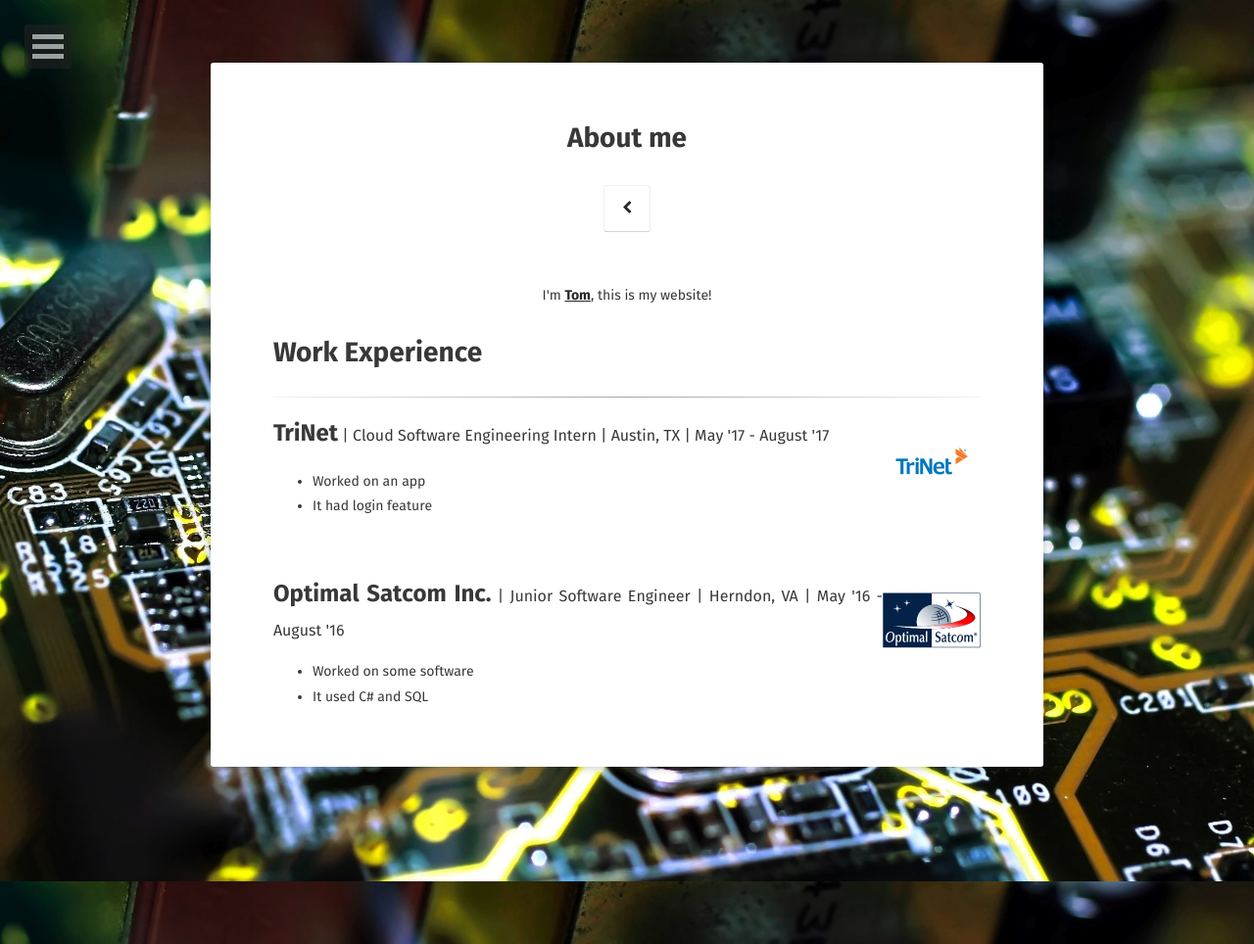
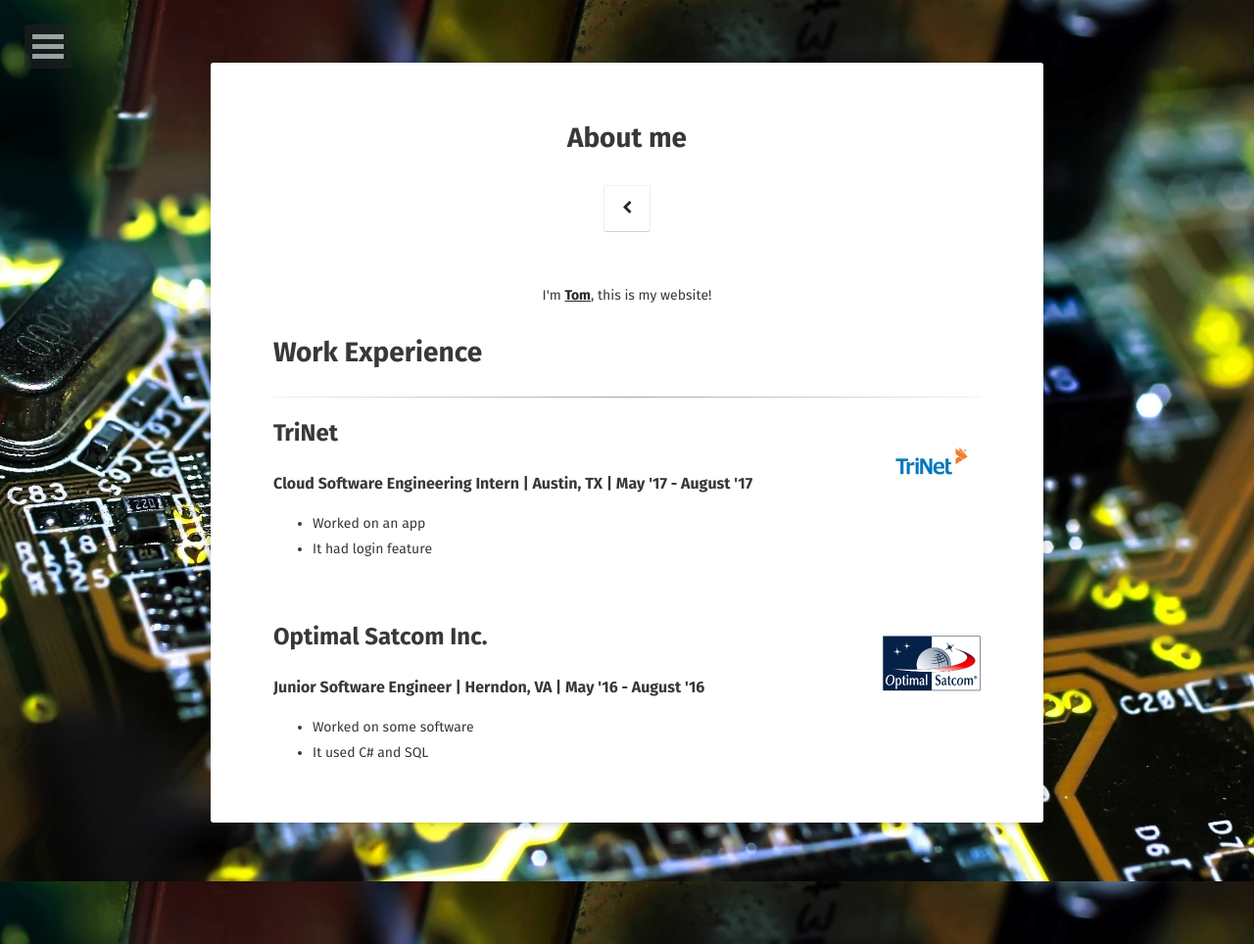
Before and after one commit to tsevans/tsevans.github.io, a Jekyll site: the page built from about/index.md, in a window 1280 px wide. Shown: the whole page at 98% size. Built offline with Jekyll 4.4.1, drawn with Linux system fonts in a browser that asks for light colours; some web fonts are replaced.

Commit message:
Moved details below company names

```diff
--- a/about/index.md
+++ b/about/index.md
@@ -14,8 +14,9 @@ comments: false
 
 <p>
     <a href="https://www.trinet.com/"><img src="/assets/img/trinet.png" alt="TriNet" style="float:right;width:100px;height:100px;"></a>
-    <b><font size="5">TriNet</font></b><font size="3"> | Cloud Software Engineering Intern | Austin, TX | May '17 - August '17</font>
+    <b><font size="5">TriNet</font></b>
 </p>
+<b><font size="3">Cloud Software Engineering Intern | Austin, TX | May '17 - August '17</font></b>
 * Worked on an app
 * It had login feature
 
@@ -23,7 +24,8 @@ comments: false
 
 <p>
     <a href="https://www.optimalsatcom.com/"><img src="/assets/img/optimal-satcom.png" alt="Optimal Satcom Inc." style="float:right;width:100px;height:100px;"></a>
-    <b><font size="5">Optimal Satcom Inc.</font></b><font size="3"> | Junior Software Engineer | Herndon, VA | May '16 - August '16</font>
+    <b><font size="5">Optimal Satcom Inc.</font></b>
 </p>
+<b><font size="3">Junior Software Engineer | Herndon, VA | May '16 - August '16</font></b>
 * Worked on some software
 * It used C# and SQL
```
